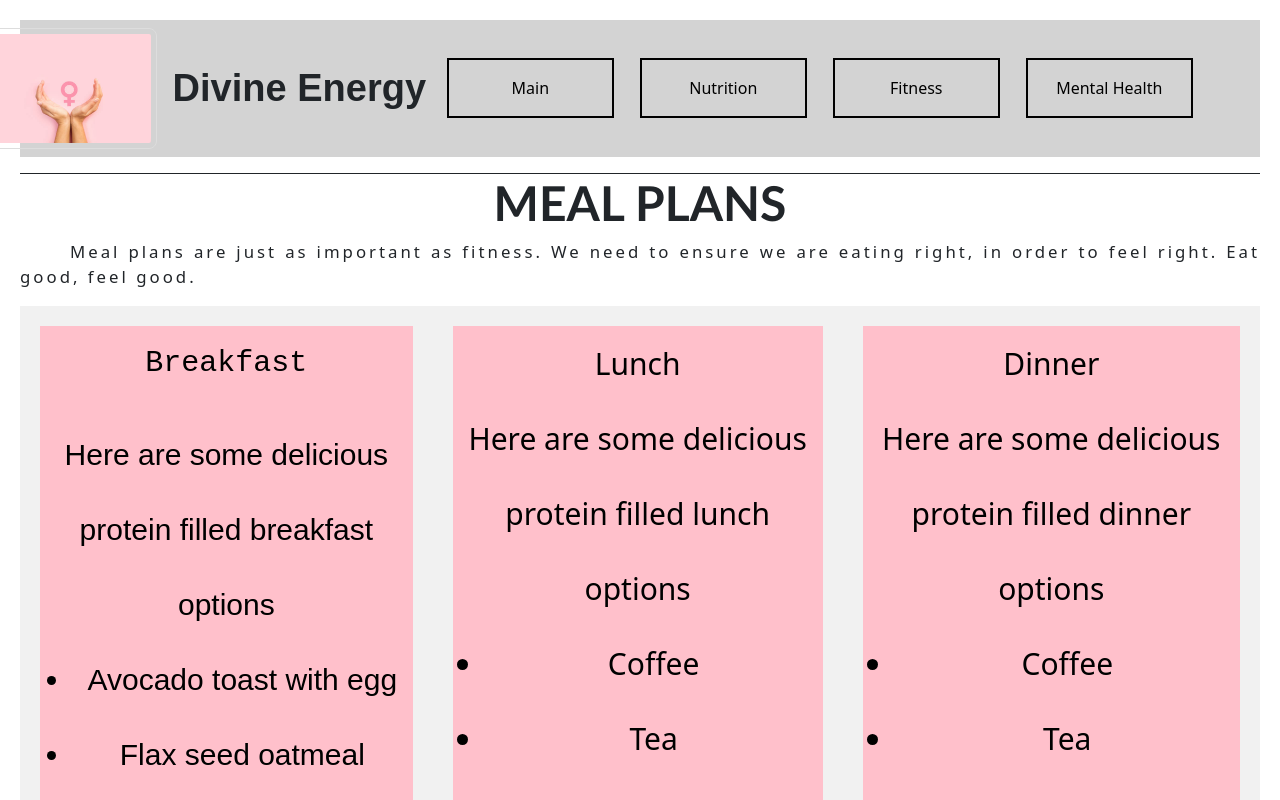
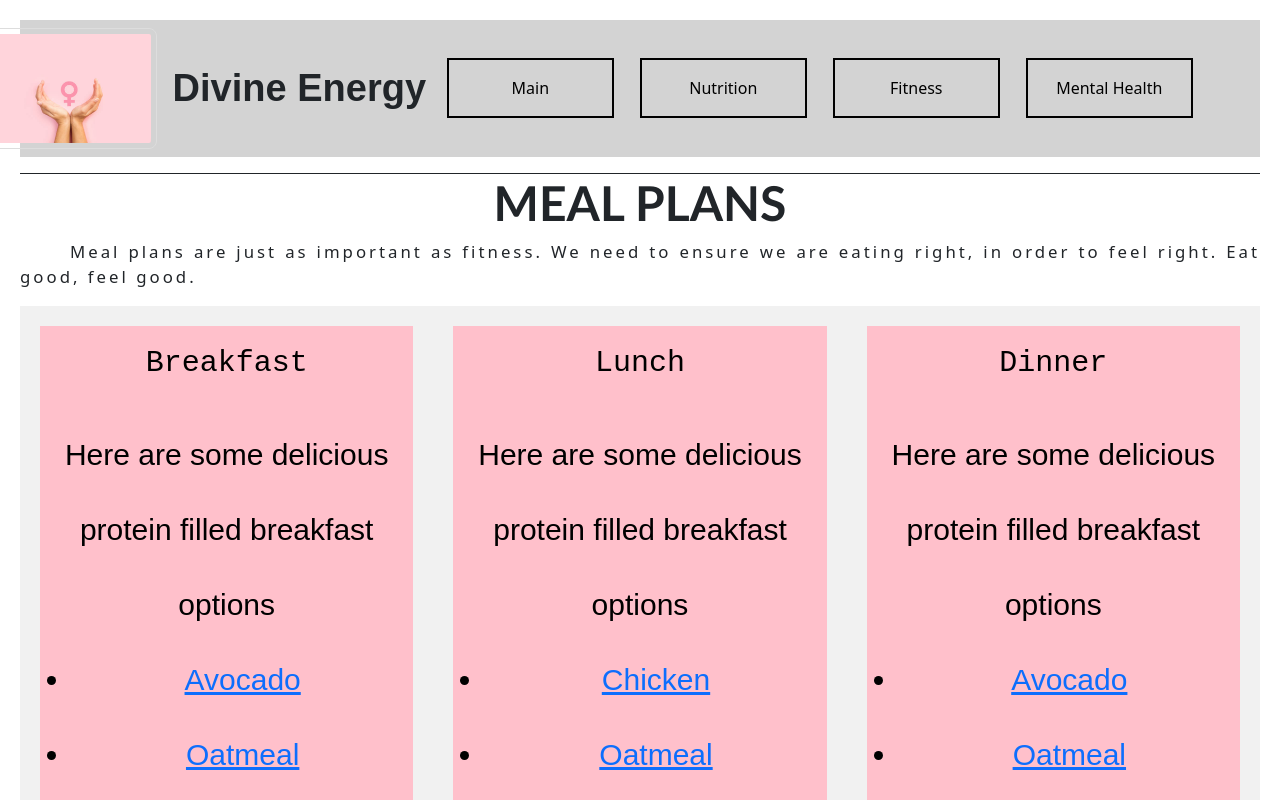
Before and after one commit to faardosa/final-project, a React (Create React App) app in the folder frontend/: page /nutrition in a window 1280 px wide. Shown: the top 800 px of the page. Built offline with nearby package versions, Linux system fonts and the light colour scheme.

Commit message:
added links to the recipes

```diff
--- a/frontend/src/App.js
+++ b/frontend/src/App.js
@@ -1,30 +1,71 @@
-import React from 'react';
-import './App.css';
-import NutritionPage from './routes/NutritionPage';
-import FitnessPage from './routes/FitnessPage';
-import MainPage from './routes/MainPage';
-import MentalHealthPage from './routes/MentalHealthPage';
-import {
-    Routes,
-    Route
-  } from "react-router-dom";
-  import Nav from "./components/Navbar/"
+import React from "react";
+import "./App.css";
+import NutritionPage from "./routes/NutritionPage";
+import FitnessPage from "./routes/FitnessPage";
+import MainPage from "./routes/MainPage";
+import MentalHealthPage from "./routes/MentalHealthPage";
+import { Routes, Route } from "react-router-dom";
+import Nav from "./components/Navbar/";
+import Recipe from "./components/Nutrition/Recipes";
+import { useState } from "react";
+
+function App() {
+  const [state] = useState({
+    meals: {
+
+      breakfast: {
+
+        id: "breakfast",
+        header: "Breakfast",
+        items: [{ name: "Avocado" }, { name: "Oatmeal" }]
+
+        },
+
+        lunch: {
 
 
-function App() {
+          id:"lunch",
+          header:  "Lunch",
+          items: [{ name: "Chicken" }, { name: "Oatmeal" }]
+
+        },
+        dinner: {
+
+          id:"dinner",
+          header:"Dinner",
+          items: [{ name: "Avocado" }, { name: "Oatmeal" }, { name: "Oatmeal" }]
+
+        },
+      },
+
+    recipes: {
+
+        Avocado: {
+          description: "description"
+        },
+
+        Oatmeal: {
+          description: "oatmeal"
+        }
+
+
+
+
+    }
+  });
+
   return (
     <div className="wrapper">
-      <Nav/>
+      <Nav />
       <Routes>
-      <Route path="/" element={<MainPage />} />
-      <Route path="fitness" element={<FitnessPage />} />
-      <Route path="nutrition" element={<NutritionPage />} />
-      <Route path="mental" element={<MentalHealthPage />} />
-    </Routes>
+        <Route path="/" element={<MainPage />} />
+        <Route path="fitness" element={<FitnessPage />} />
+        <Route path="nutrition" element={<NutritionPage meals={state.meals} />} />
+        <Route path="mental" element={<MentalHealthPage />} />
+        <Route path="recipe/:name" element={<Recipe recipes={state.recipes} />} />
+      </Routes>
     </div>
   );
 }
 
-
-
 export default App;
--- /dev/null
+++ b/frontend/src/components/Nutrition/Recipes.js
@@ -0,0 +1,22 @@
+import { useParams } from "react-router";
+
+export default function Recipe({recipes}) {
+  const params = useParams()
+  const recipe = recipes[params.name]
+
+  console.log(recipe)
+
+  if (!recipe) {
+return "Recipe not found"
+  }
+
+  return (
+  <div>
+    {recipe.description}
+     </div>
+    )
+
+
+  ;
+
+}
--- a/frontend/src/components/Nutrition/index.js
+++ b/frontend/src/components/Nutrition/index.js
@@ -1,7 +1,28 @@
 import React from "react";
 import "./nutrition.css";
+import { Link } from "react-router-dom";
 
-export default function Nutrition() {
+export default function Nutrition({meals}) {
+  const mealsList = Object.values(meals).map((meal)=>{
+      return ( <div>
+        <p className="breakfast-heading"> {meal.header} </p>
+        <p className="breakfast-meals">
+          {"\n"} Here are some delicious protein filled breakfast options
+          <ul>
+            {meal.items.map((item) => {
+                  return ( <li> <Link to ={`/recipe/${item.name}`}> {item.name} </Link> </li> )
+
+              })
+            }
+
+          </ul>
+        </p>
+      </div>)
+
+  })
+
+
+
   return (
     <div>
       <h2 className="nutrition">MEAL PLANS</h2>
@@ -12,12 +33,16 @@ export default function Nutrition() {
       </p>
 
       <div className="flex-container">
-        <div>
+        {mealsList}
+
+
+        {/* <div>
           <p className="breakfast-heading"> Breakfast </p>
           <p className="breakfast-meals">
             {"\n"} Here are some delicious protein filled breakfast options
             <ul>
-              <li>Avocado toast with egg</li>
+              <li> <Link to ="recipe"> Avocado toast with egg </Link>
+              </li>
               <li>Flax seed oatmeal</li>
               <li>Yogurt parfait with assorted berries</li>
             </ul>
@@ -46,7 +71,7 @@ export default function Nutrition() {
               <li>Milk</li>
             </ul>{" "}
           </p>
-        </div>
+        </div> */}
       </div>
     </div>
   );
--- a/frontend/src/routes/NutritionPage.js
+++ b/frontend/src/routes/NutritionPage.js
@@ -1,8 +1,8 @@
 import React from "react";
 import Nutrition from "../components/Nutrition";
 
-const NutritionPage = () => {
-  return <Nutrition />;
+const NutritionPage = ({meals}) => {
+  return <Nutrition meals={meals} />;
 };
 
 export default NutritionPage;
```
